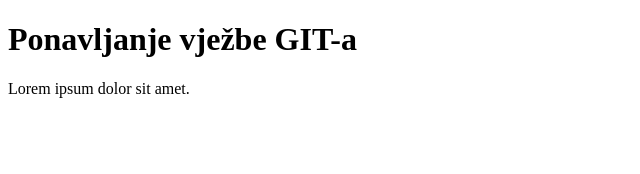
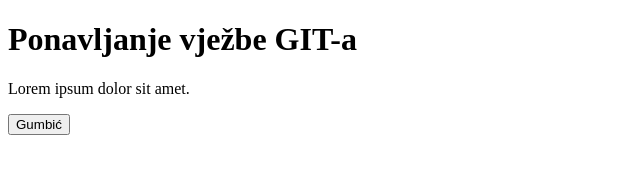
Before and after one commit to buzzbeergeek/moj-repozitorij, a plain HTML site: page index.html in a window 1280 px wide. Shown: the whole page, without its empty margins (0-640 px from the left). Drawn offline with Linux system fonts and the light colour scheme.

Commit message:
Novi gumbić

```diff
--- a/index.html
+++ b/index.html
@@ -8,5 +8,6 @@
 <body>
     <main><h1>Ponavljanje vježbe GIT-a</h1></main>
     <p>Lorem ipsum dolor sit amet.</p>
+    <button>Gumbić</button>
 </body>
 </html>
```
